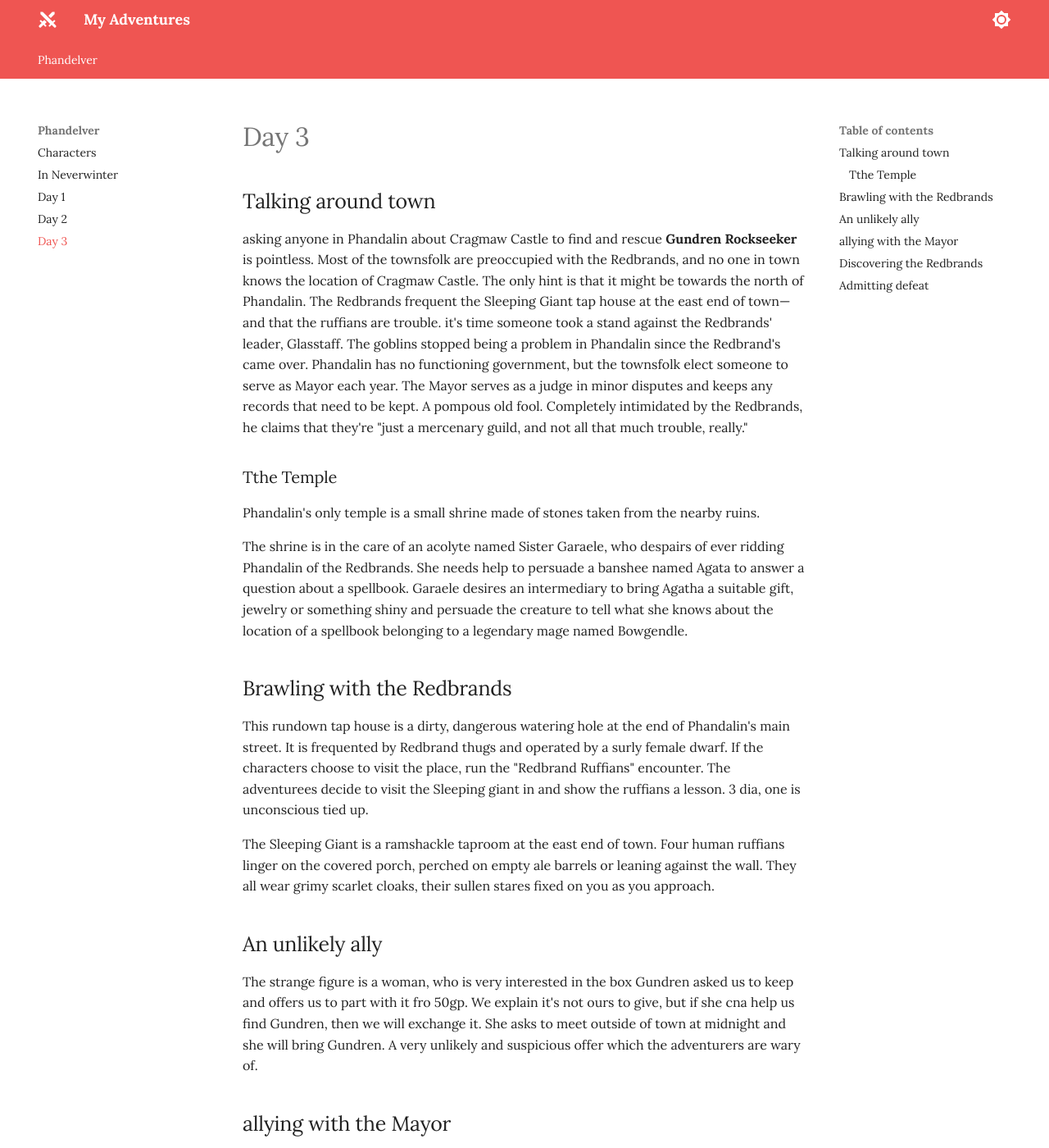
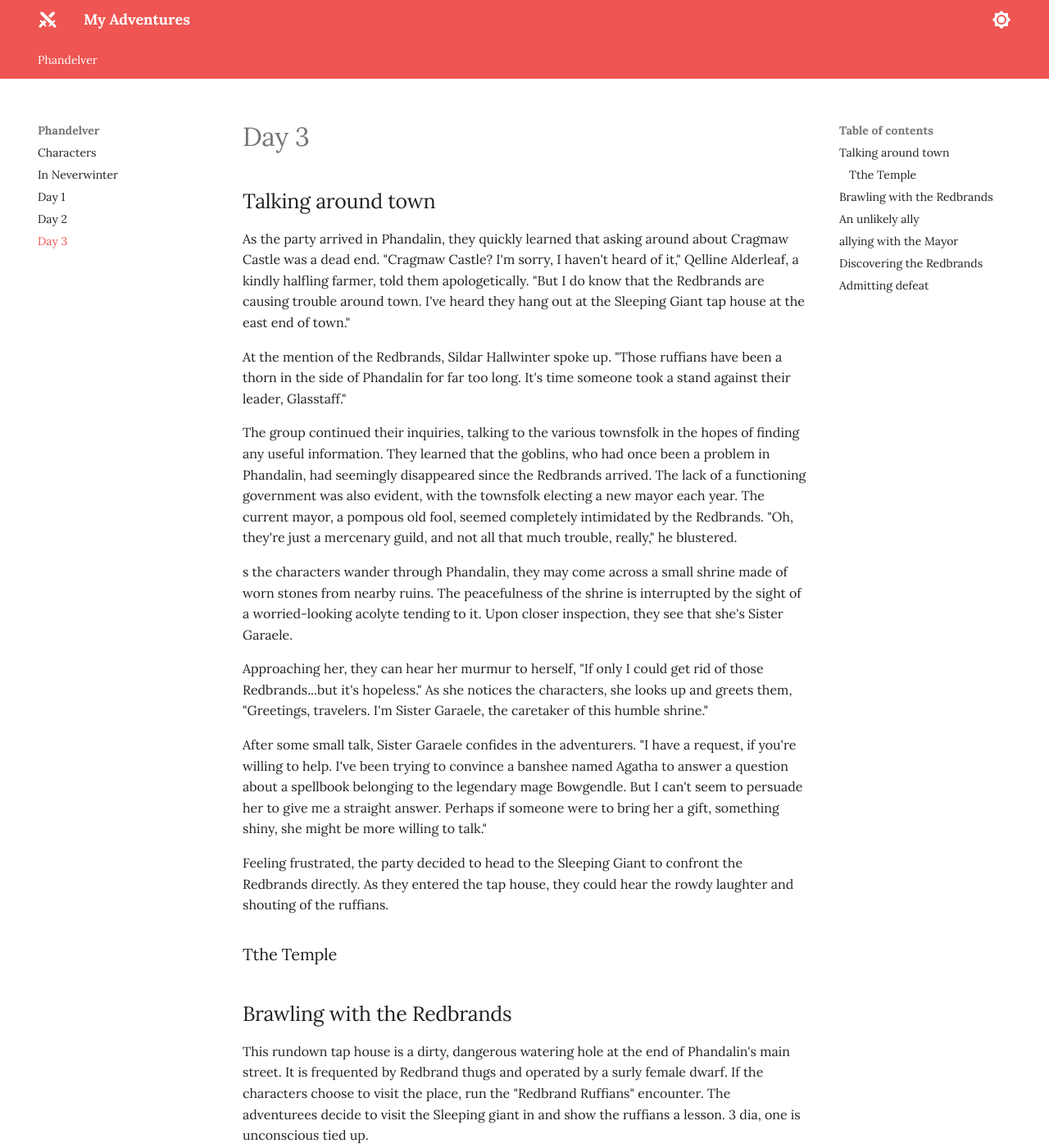
Before and after one commit to jonasmcferreira/adventures, an MkDocs documentation site: the page built from docs/phandelver/03.md, in a window 1280 px wide and 1400 px high. Shown: the whole window at 82% size. Built offline with MkDocs 1.6.1 and Material for MkDocs 9.7.7, drawn with Linux system fonts in a browser that asks for light colours; some of the changed text lies outside the part shown.

Commit message:
modified docs/phandelver/03.md

```diff
--- a/docs/phandelver/03.md
+++ b/docs/phandelver/03.md
@@ -2,18 +2,21 @@
 
 ## Talking around town
 
-asking anyone in Phandalin about Cragmaw Castle to find and rescue **Gundren Rockseeker** is pointless. Most of the townsfolk are preoccupied with the Redbrands, and no one in town knows the location of Cragmaw Castle. The only hint is that it might be towards the north of Phandalin.
-The Redbrands frequent the Sleeping Giant tap house at the east end of town—and that the ruffians are trouble.
-it's time someone took a stand against the Redbrands' leader, Glasstaff.
-The goblins stopped being a problem in Phandalin since the Redbrand's came over.
-Phandalin has no functioning government, but the townsfolk elect someone to serve as Mayor each year. The Mayor serves as a judge in minor disputes and keeps any records that need to be kept. A pompous old fool. Completely intimidated by the Redbrands, he claims that they're "just a mercenary guild, and not all that much trouble, really."
+As the party arrived in Phandalin, they quickly learned that asking around about Cragmaw Castle was a dead end. "Cragmaw Castle? I'm sorry, I haven't heard of it," Qelline Alderleaf, a kindly halfling farmer, told them apologetically. "But I do know that the Redbrands are causing trouble around town. I've heard they hang out at the Sleeping Giant tap house at the east end of town."
 
+At the mention of the Redbrands, Sildar Hallwinter spoke up. "Those ruffians have been a thorn in the side of Phandalin for far too long. It's time someone took a stand against their leader, Glasstaff."
+
+The group continued their inquiries, talking to the various townsfolk in the hopes of finding any useful information. They learned that the goblins, who had once been a problem in Phandalin, had seemingly disappeared since the Redbrands arrived. The lack of a functioning government was also evident, with the townsfolk electing a new mayor each year. The current mayor, a pompous old fool, seemed completely intimidated by the Redbrands. "Oh, they're just a mercenary guild, and not all that much trouble, really," he blustered.
+
+s the characters wander through Phandalin, they may come across a small shrine made of worn stones from nearby ruins. The peacefulness of the shrine is interrupted by the sight of a worried-looking acolyte tending to it. Upon closer inspection, they see that she's Sister Garaele.
+
+Approaching her, they can hear her murmur to herself, "If only I could get rid of those Redbrands...but it's hopeless." As she notices the characters, she looks up and greets them, "Greetings, travelers. I'm Sister Garaele, the caretaker of this humble shrine."
+
+After some small talk, Sister Garaele confides in the adventurers. "I have a request, if you're willing to help. I've been trying to convince a banshee named Agatha to answer a question about a spellbook belonging to the legendary mage Bowgendle. But I can't seem to persuade her to give me a straight answer. Perhaps if someone were to bring her a gift, something shiny, she might be more willing to talk."
+
+Feeling frustrated, the party decided to head to the Sleeping Giant to confront the Redbrands directly. As they entered the tap house, they could hear the rowdy laughter and shouting of the ruffians.
 
 ### Tthe  Temple
-
-Phandalin's only temple is a small shrine made of stones taken from the nearby ruins.
-
-The shrine is in the care of an acolyte named Sister Garaele, who despairs of ever ridding Phandalin of the Redbrands. She needs help to persuade a banshee named Agata to answer a question about a spellbook. Garaele desires an intermediary to bring Agatha a suitable gift, jewelry or something shiny and persuade the creature to tell what she knows about the location of a spellbook belonging to a legendary mage named Bowgendle.
 
 
 ## Brawling with the Redbrands
@@ -30,6 +33,9 @@ The strange figure is a woman, who is very interested in the box Gundren asked u
 
 ## allying with the Mayor
 
+Sheod and Orianna go and fetch the Mayor
+the Mayor fears Redbrand retaliation
+
 ## Discovering the Redbrands
 
 More a castle than a house, Tresendar Manor stands at the east edge of town on a low hillside amid woods and thickets. The ancient manor has long been abandoned, but its cellars have been converted into a Redbrand stronghold
```
